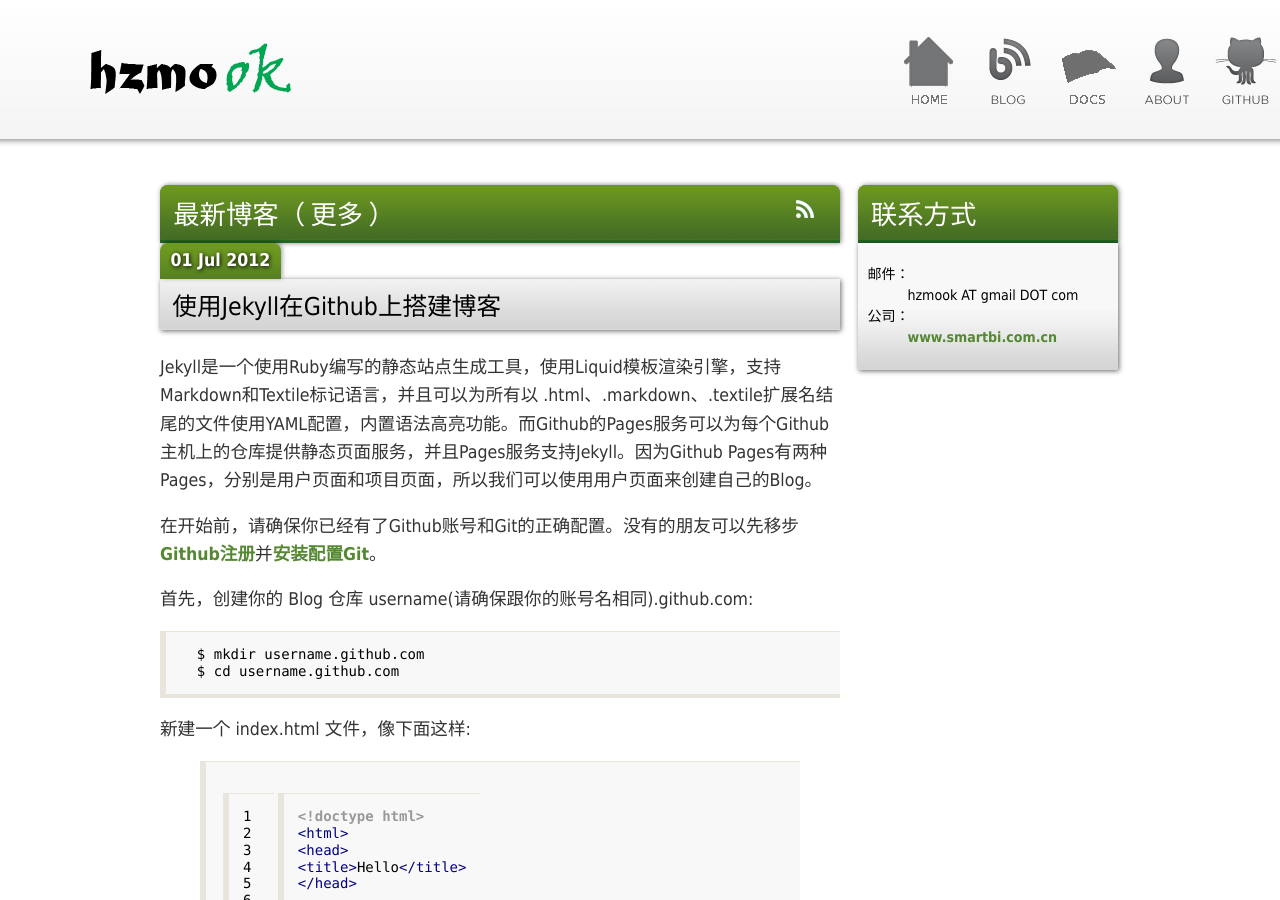
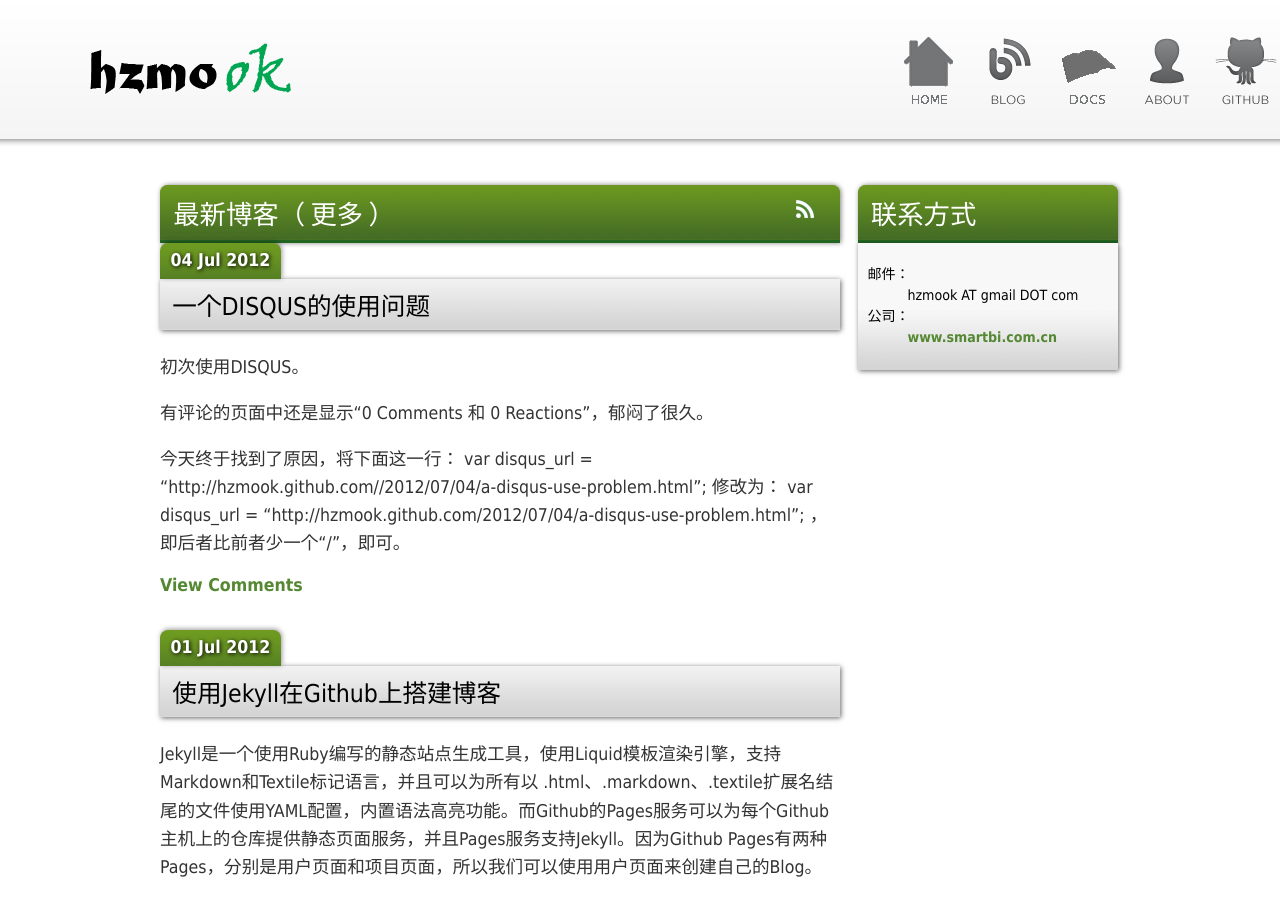
Before and after one commit to hzmook/hzmook.github.com, a Jekyll site: the page built from index.html, in a window 1280 px wide and 900 px high. Built offline with Jekyll 4.4.1, drawn with Linux system fonts in a browser that asks for light colours; Markdown is read by kramdown in place of the engine named in the settings; comment, search, counter and statistics services are not loaded.

Commit message:
add post

```diff
--- a/_layouts/master.html
+++ b/_layouts/master.html
@@ -11,7 +11,7 @@
     <link rel="stylesheet" href="/stylesheets/dynamic-to-top.css" type="text/css" media="screen" charset="utf-8"/>
     <script src="/javascripts/jquery.js" type="text/javascript" charset="utf-8"></script>
     <script src="/javascripts/jquery.github.js" type="text/javascript" charset="utf-8"></script>
-    <script src="http://mismo.github.com/js/ga.js" type="text/javascript" id="UA-31635531-1"></script>
+    <script src="/javascripts/ga.js" type="text/javascript" charset="utf-8" id="UA-31635531-1"></script>
   </head>
   <body>
   	<div id='top-place' class='fix-top'></div>
@@ -43,7 +43,7 @@
 		var mv_dynamic_to_top = {
 			id: 'dynamic-to-top',
 			version: '',
-			text: '回顶部',
+			text: '回到顶部',
 			easing: 'easeInExpo',
 			fade_in: 600,
 			fade_out: 400,
--- /dev/null
+++ b/_posts/2012-07-04-a-disqus-use-problem.md
@@ -0,0 +1,14 @@
+---
+layout: post
+title: "一个DISQUS的使用问题"
+---
+
+初次使用DISQUS。
+
+有评论的页面中还是显示“0 Comments 和 0 Reactions”，郁闷了很久。
+
+今天终于找到了原因，将下面这一行：
+    var disqus_url = "http://hzmook.github.com/{{page.url}}";
+修改为：
+    var disqus_url = "http://hzmook.github.com{{page.url}}";
+，即后者比前者少一个“/”，即可。
--- /dev/null
+++ b/javascripts/ga.js
@@ -0,0 +1,16 @@
+// setup google-analytics
+(function(d) {
+	var s = d.getElementsByTagName('script'), id;
+	if (id = s[s.length - 1].id) {
+		d.writeln('<script type="text/javascript">');
+		d.writeln("var _gaq = _gaq || [];");
+		d.writeln("_gaq.push(['_setAccount', '" + id + "']);");
+		d.writeln("_gaq.push(['_trackPageview']);");
+		d.writeln("(function(d) {");
+		d.writeln("var ga = d.createElement('script'); ga.type = 'text/javascript'; ga.async = true;");
+		d.writeln("  ga.src = ('https:' == d.location.protocol ? 'https://ssl' : 'http://www') + '.google-analytics.com/ga.js';");
+		d.writeln("  var s = d.getElementsByTagName('script')[0]; s.parentNode.insertBefore(ga, s);");
+		d.writeln("})(document);");
+		d.writeln('<\/script>');
+	}
+})(document);
```
